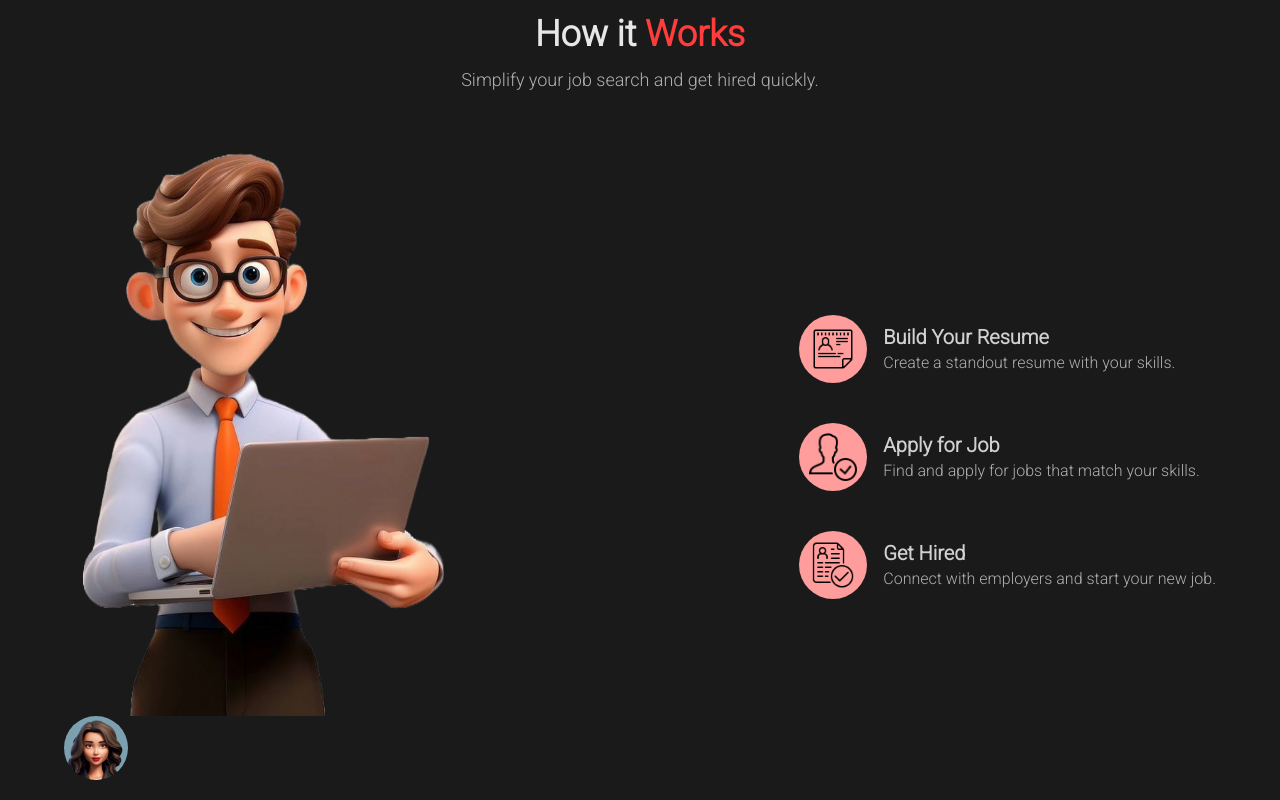
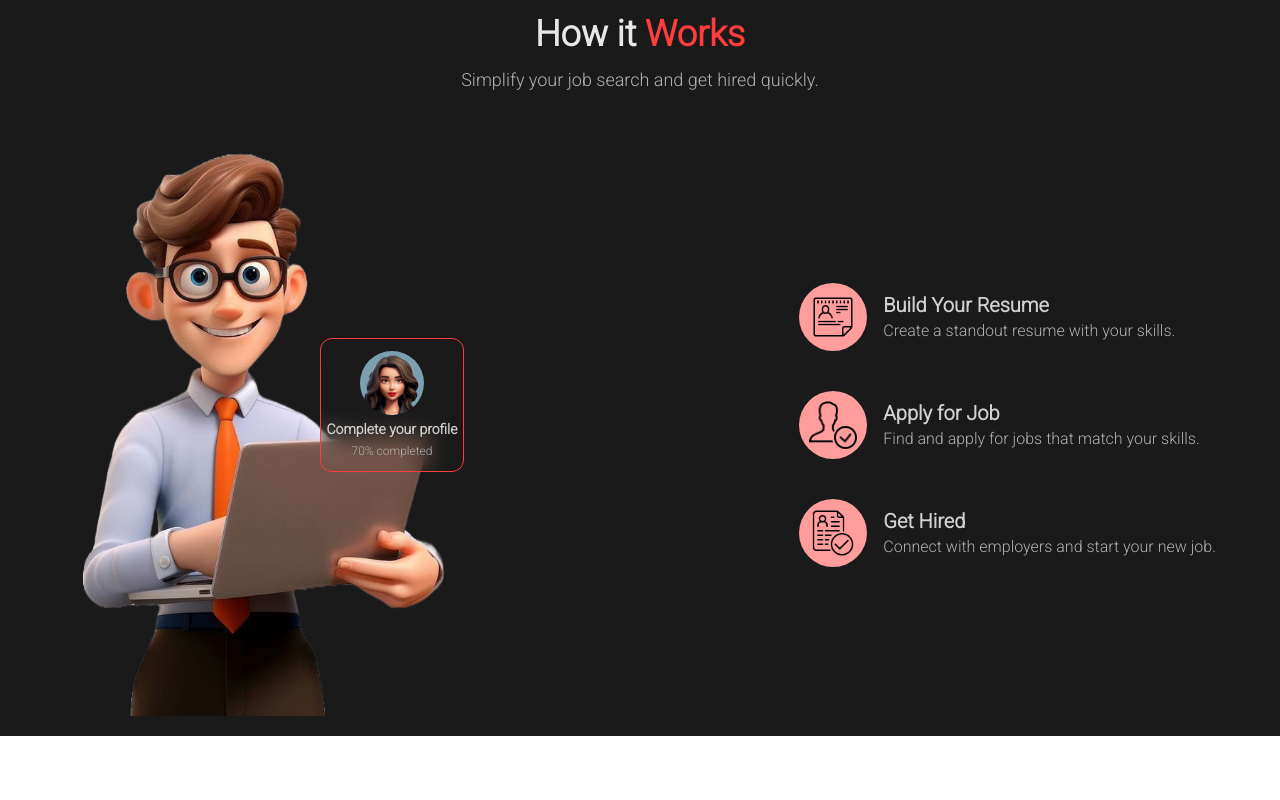
Before and after one commit to rookieanvesh/Job-Portal, a React (Create React App) app: page / in a window 1280 px wide. Shown: the part 1406-2206 px from the top of the page. After the commit the page ends 2142 px from the top, so only its background shows below. Built offline with nearby package versions, Linux system fonts and the light colour scheme.

Commit message:
testimonials

```diff
--- a/src/LandingPage/Working.tsx
+++ b/src/LandingPage/Working.tsx
@@ -7,10 +7,13 @@ const Working=()=>{
     </div>
     <div className="text-lg mx-auto mb-10 text-woodsmoke-300 text-center w-1/2">Simplify your job search and get hired quickly.</div>
     <div className="flex px-16 justify-between items-center">
-        <div className="">
+        <div className="relative">
             <img className="w-[25rem]" src="/Working/boy.png" alt="girl" />
-            <div>
+            <div className="w-36 flex top-[35%] right-0 absolute flex-col items-center gap-1 border border-coral-red-500 rounded-xl py-3 px-1
+            backdrop-blur-md">
             <Avatar className="!h-16 !w-16" src="avatar2.png" alt="it's me" />
+            <div className="text-sm font-semibold text-woodsmoke-200 text-center">Complete your profile</div>
+            <div className="text-xs text-woodsmoke-300">70% completed</div>
             </div>
         </div>
         <div className="flex flex-col gap-10">
```
Also changed, not shown: src/LandingPage/Testimonials.tsx (added).
